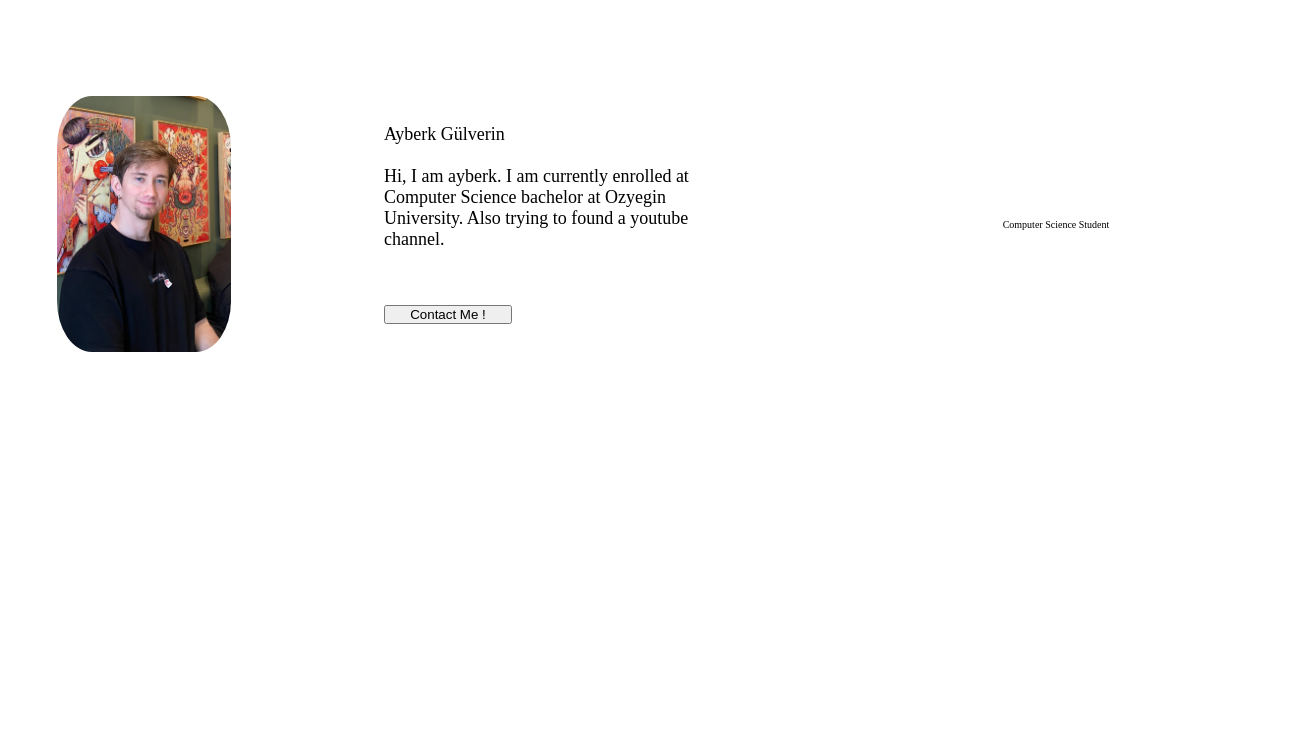
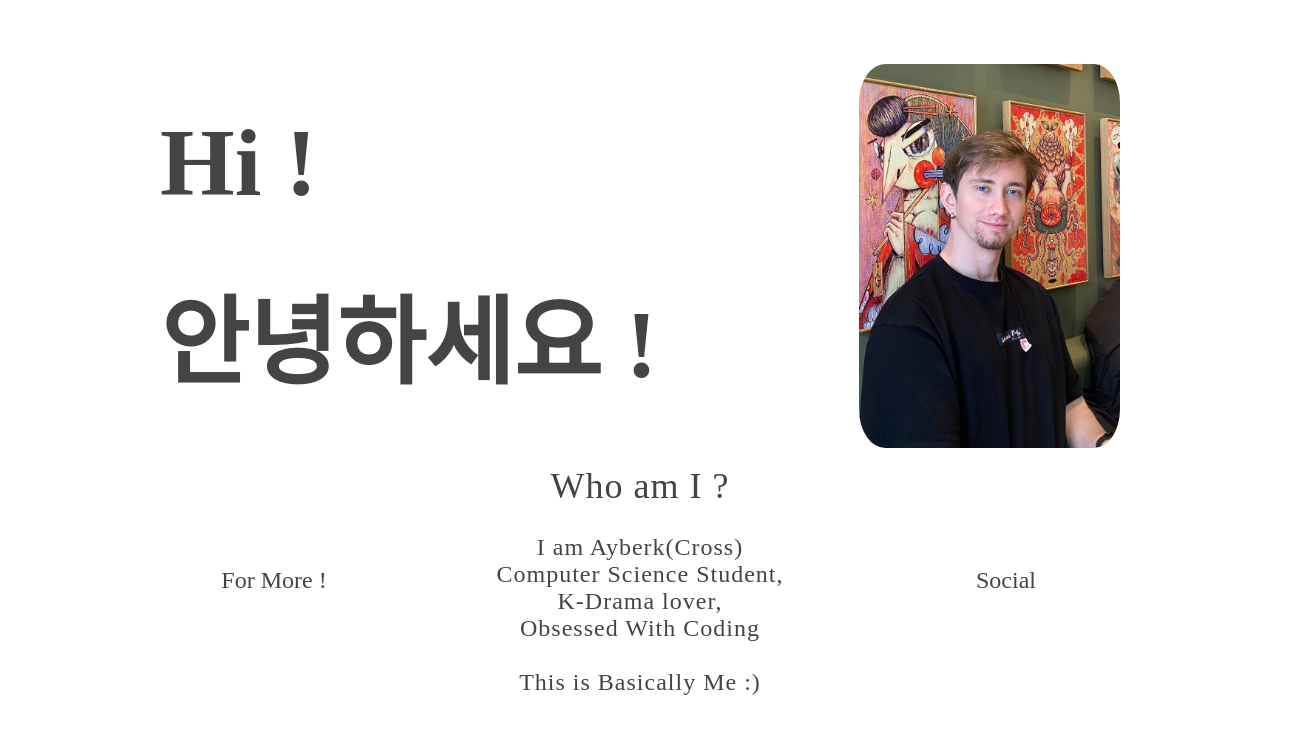
Before and after one commit to Crosseyeta/CVWeb, a plain HTML site: page index.html in a window 1280 px wide. Shown: the whole page, 1312 px wide, since content can reach past the window. Drawn offline with Linux system fonts and the light colour scheme.

Commit message:
Basic Grid impelemented. Style bust be done .

```diff
--- a/general.css
+++ b/general.css
@@ -1,12 +1,82 @@
+/*
+--- 01 TYPOGRAPHY SYSTEM
+
+- Font sizes (px)
+10 / 12 / 14 / 16 / 18 / 20 / 24 / 30 / 36 / 44 / 52 / 62 / 74 / 86 / 98
+
+- Font weights
+Default: 400
+Medium: 500
+Semi-bold: 600
+Bold: 700
+
+- Line heights
+Default: 1
+Small: 1.05
+Medium: 1.2
+Paragraph default: 1.6
+
+- Letter spacing
+-0.5px
+0.75px
+
+--- 02 COLORS
+
+- Primary:
+- Tints:
+
+
+- Shades:
+
+
+- Accents:
+- Greys
+
+
+
+--- 05 SHADOWS
+
+0 2.4rem 4.8rem rgba(0, 0, 0, 0.075);
+
+--- 06 BORDER-RADIUS
+
+Default: 9px
+Medium: 11px
+
+--- 07 WHITESPACE
+
+- Spacing system (px)
+2 / 4 / 8 / 12 / 16 / 24 / 32 / 48 / 64 / 80 / 96 / 128
+*/
+
+* {
+  padding: 0;
+  margin: 0;
+  box-sizing: border-box;
+}
+
+html {
+  /* font-size: 10px; */
+  /* 10px / 16px = 0.625 = 62.5% */
+  /* Percentage of user's browser font-size setting */
+  font-size: 62.5%;
+}
+
+body {
+  color: #444444;
+}
+
+/* Reusable Lines */
+
 .container {
-  max-width: 120rem;
+  max-width: 108rem;
   margin: 0 auto;
   padding: 0 3.2rem;
 }
 .grid {
   display: grid;
-  column-gap: 6.4rem;
-  row-gap: 9.6rem;
+  column-gap: 2.4rem;
+  row-gap: 4.8rem;
 }
 .grid-2-column {
   grid-template-columns: repeat(2, 1fr);
@@ -17,9 +87,25 @@
 .grid-4-column {
   grid-template-columns: repeat(4, 1fr);
 }
+.grid-2-row {
+  grid-template-rows: repeat(2, 1fr);
+}
+.grid-3-row {
+  grid-template-rows: repeat(3, 1fr);
+}
 .margin--top {
   margin-top: 9.6rem;
 }
 .margin--bottom {
   margin-bottom: 9.6rem;
 }
+
+.main-header {
+  font-size: 9.6rem;
+}
+.second-header {
+  font-size: 3.6rem;
+}
+.third-header {
+  font-size: 2.4rem;
+}
--- a/index.html
+++ b/index.html
@@ -10,24 +10,48 @@
 
   <!--
 
-
  -->
   <body>
-    <section class="intro-section grid grid-2-column">
-      <div class="intro-left grid grid-2-column">
-        <img src="images/IMG_4758.jpeg" class="intro-img" />
-        <p class="intro-description">
-          <span class="intro-name"
-            >Ayberk Gülverin <br />
-            <br />
-          </span>
-          Hi, I am ayberk. I am currently enrolled at Computer Science bachelor
-          at Ozyegin University. Also trying to found a youtube channel.
-        </p>
-        <button type="submit" class="intro-button">Contact Me !</button>
+    <section class="intro-section grid grid-2-row">
+      <div class="main-text grid grid-2-column">
+        <h2 class="hi-text-en main-header">Hi !</h2>
+        <h2 class="hi-text-kr main-header">안녕하세요 !</h2>
+        <img
+          src="/images/IMG_4758.jpeg"
+          alt="ayberk gülverin"
+          class="intro-person-img"
+        />
       </div>
-      <div class="intro-right">
-        <p class="intro-right-header">Computer Science Student</p>
+      <div class="main-footer grid grid-3-column">
+        <div class="main-footer-more">
+          <!-- There will be icon of arrow here.Also its going to be independent. I cant remember how can I do that.Look for it =) -->
+          <p class="third-header">For More !</p>
+        </div>
+        <div class="main-footer-who">
+          <p class="main-footer-who-text">
+            <span class="second-header main-who-header">Who am I ?</span>
+            <!-- This is going to be a little bit bigger-->
+            <br /><br />
+
+            I am Ayberk(Cross) <br />
+            Computer Science Student, <br />
+            K-Drama lover,<br />
+            Obsessed With Coding <br /><br />
+
+            <!-- Some of them will be enlighted by using span -->
+
+            <span>This is Basically Me :)</span>
+          </p>
+        </div>
+
+        <nav class="main-footer-social">
+          <p class="third-header">Social</p>
+          <ul class="main-footer-social-list">
+            <!-- <li>Insta</li>
+            <li>Youtube</li>    These all are going to be icons.
+            <li>GitHub</li> -->
+          </ul>
+        </nav>
       </div>
     </section>
   </body>
--- a/style.css
+++ b/style.css
@@ -5,48 +5,48 @@
 
 */
 
-* {
-  padding: 0;
-  margin: 0;
-  box-sizing: border-box;
+/* INTRO SECTION*/
+.intro-section {
+  margin: 6.4rem auto;
+  max-width: 96rem;
+  grid-template-rows: 1fr 7.2rem !important;
 }
-html {
-  font-size: 62.5%;
+.hi-text-en {
+  grid-row: 1/2;
+  align-self: end;
 }
-
-/* INTRO SECTION*/
-.intro-img {
-  height: 25.6rem;
+.hi-text-kr {
+  grid-row: 2/3;
+  align-self: start;
+}
+.intro-person-img {
+  height: 38.4rem;
   width: auto;
-  border-radius: 20%;
-  margin: auto;
+  border-radius: 10%;
   grid-row: 1/3;
+  justify-self: flex-end;
+}
+.main-text {
+  margin-bottom: 3.6rem;
+  grid-template-columns: 4fr 1fr !important;
+}
+/* -----Intro Section Footer------  */
+.main-footer {
+  justify-items: center;
+  align-content: center;
+  margin-top: 2.4rem;
+  grid-template-columns: 1fr 2fr 1fr !important;
+}
+.main-footer-more {
   align-self: center;
 }
-
-.intro-section {
-  margin: 9.6rem auto;
-  margin-bottom: 6.4rem;
-  align-items: center;
-  justify-content: center;
-  grid-template-columns: 60% 40% !important;
+.main-footer-who {
+  font-size: 2.4rem;
+  letter-spacing: 1px;
 }
-.intro-left {
-  justify-content: center;
-  align-items: center;
-  row-gap: 0 !important;
-}
-.intro-right {
+.main-footer-who-text {
   text-align: center;
 }
-.intro-button {
-  height: auto;
-  width: 12.8rem;
-  padding: 2.4rem auto;
+.main-footer-social {
+  align-self: center;
 }
-.intro-description {
-  font-size: 1.8rem;
-}
-.intro-name {
-  margin-bottom: 1.6rem;
-}
```
